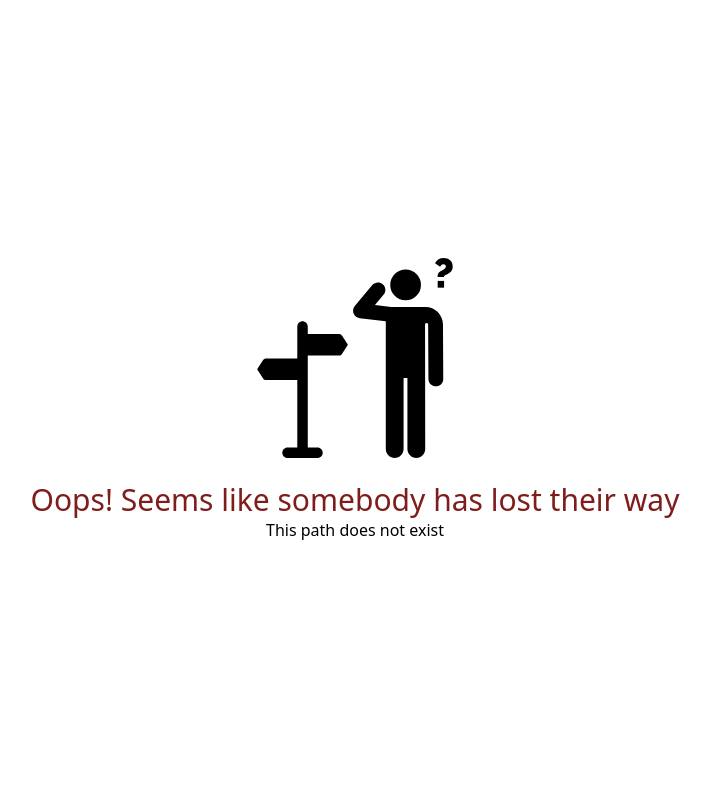
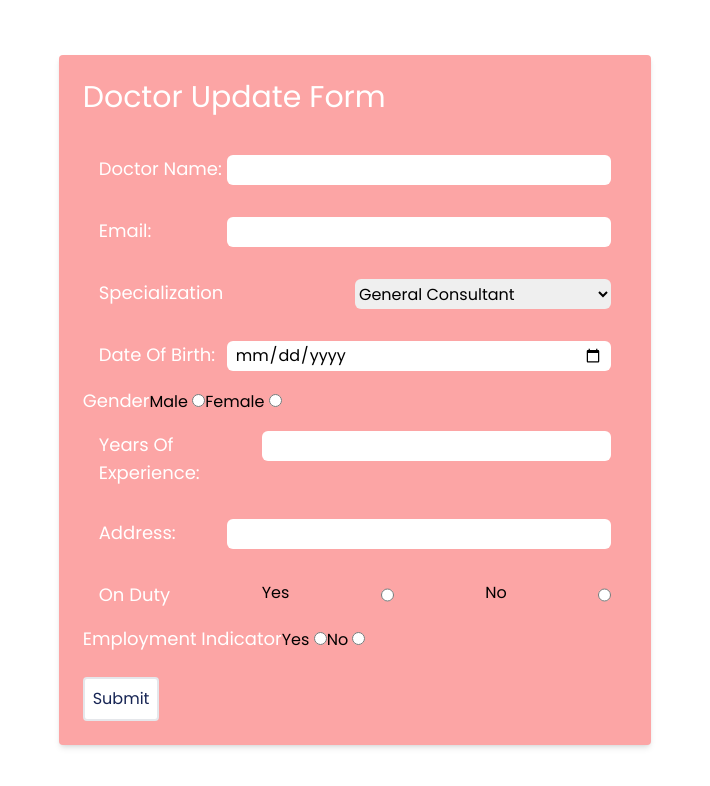
Before and after one commit to StatShibe/Healthcare_Analytics, a React (Vite) app in the folder healthcare_frontend/: page /updatedoctor/1 in a window 1280 px wide. Shown: the top 786 px of the page, without its empty margins (285-995 px from the left). Built offline with nearby package versions, Linux system fonts and the light colour scheme; no server answers.

Commit message:
Struggle

```diff
--- a/healthcare_frontend/src/main.jsx
+++ b/healthcare_frontend/src/main.jsx
@@ -16,6 +16,7 @@ import InPatientRegistration from './pages/InPatientRegistration'
 import AppointmentRegistration from './pages/AppointmentRegistration'
 import Treatments from './pages/Treatments'
 import AddTreatment from './pages/AddTreatment'
+import DoctorEdit from './pages/DoctorEdit'
 
 const router = createBrowserRouter([
 	{
@@ -60,6 +61,11 @@ const router = createBrowserRouter([
 		path : "insertdoctor",
 		element : <DoctorDataInsert/>,
 		errorElement : <ErrorPage/>
+	},
+	{
+		path : "updatedoctor/:id",
+		element : <DoctorEdit/>,
+		errorElement : <ErrorPage/>
 	},{
 		path : "createinpatient",
 		element : <InPatientRegistration/>,
--- a/healthcare_frontend/src/pages/DoctorEdit.jsx
+++ b/healthcare_frontend/src/pages/DoctorEdit.jsx
@@ -88,7 +88,7 @@ const DoctorEdit = () => {
         </div>
         <div className="flex flex-row justify-between p-4">
           <label htmlFor="address" className={labelStyling}>Address:</label>
-          <input name="address" type="text" className = {inputStyling} value={data?.address} onChange={handleChange}/>
+          <input name="address" type="text" className = {inputStyling} value={data?.address || ""} onChange={handleChange}/>
         </div>
 		<div className="flex flex-row justify-between p-4">
           <label htmlFor="on_duty" className={labelStyling}>On Duty</label>
```
